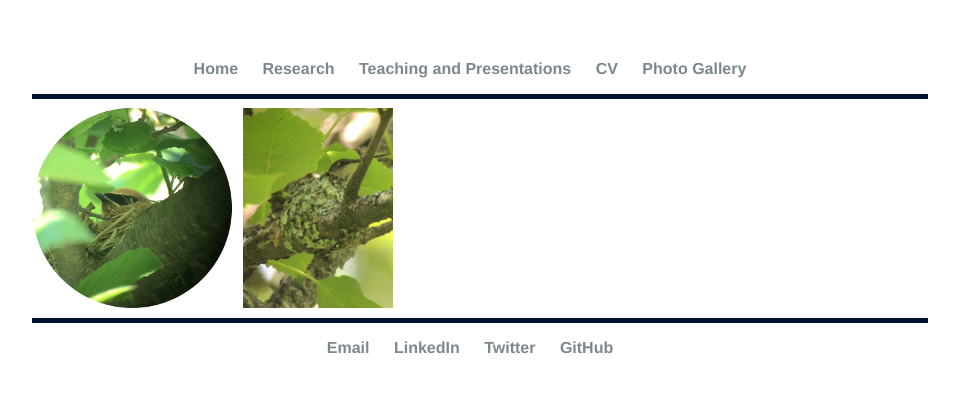
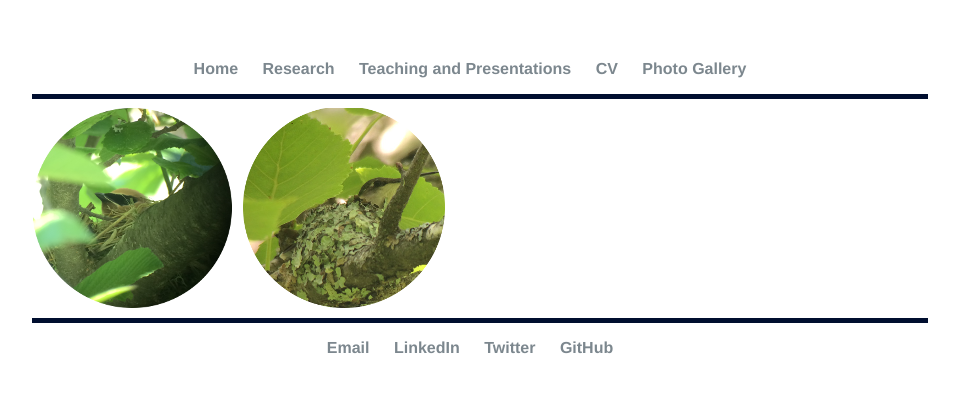
Before and after one commit to elizagrames/elizagrames.github.io, a Jekyll site: the page built from gallery/index.html, in a window 1280 px wide. Shown: the top 393 px of the page, without its empty margins (160-1119 px from the left). Built offline with Jekyll 4.4.1, drawn with Linux system fonts in a browser that asks for light colours.

Commit message:
Update index.html

```diff
--- a/gallery/index.html
+++ b/gallery/index.html
@@ -58,7 +58,7 @@ top: 0;
 <a class="thumbnail" href="#thumb"><img src="https://github.com/elizagrames/elizagrames.github.io/blob/master/images/wbba/CEDW-thumb.png?raw=true" border="0" /><span>
   <img src="https://github.com/elizagrames/elizagrames.github.io/blob/master/images/wbba/CEDW-scale.JPG?raw=true" /><br />
   <capt>Cedar Waxwing on nest in the Superior Municipal Forest</capt></span></a>
-<a class="thumbnail" href="#thumb"><img src="https://github.com/elizagrames/elizagrames.github.io/blob/master/images/wbba/RTHU-thumb.JPG?raw=true" border="0" /><span>
+<a class="thumbnail" href="#thumb"><img src="https://github.com/elizagrames/elizagrames.github.io/blob/master/images/wbba/RTHU-thumb.png?raw=true" border="0" /><span>
   <img src="https://github.com/elizagrames/elizagrames.github.io/blob/master/images/wbba/RTHU-scale.JPG?raw=true" /><br /><capt>
   Female Ruby-throated Hummingbird on nest in the Superior Municipal Forest</capt></span></a>
 </div>
```
